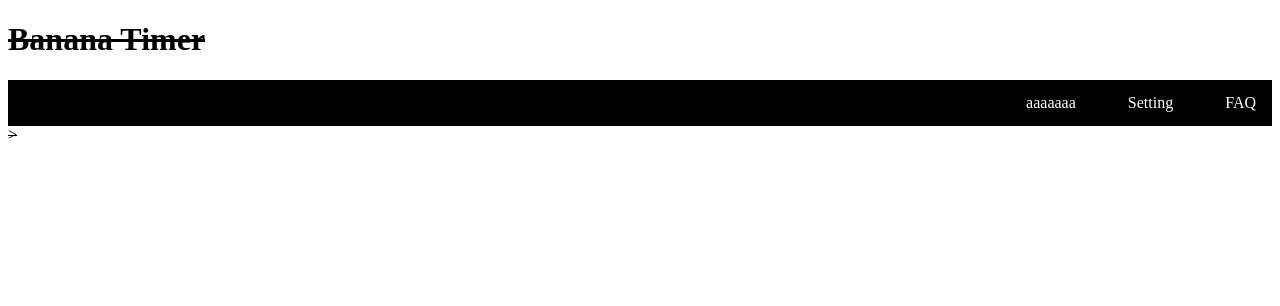
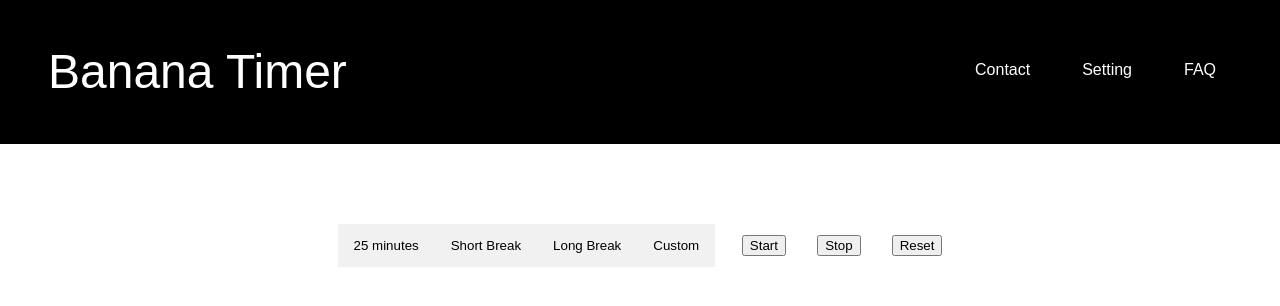
Before and after one commit to lui-cs/pomodoro, a plain HTML site: page index.html in a window 1280 px wide. Drawn offline with Linux system fonts and the light colour scheme.

Commit message:
Failed attempt #2

```diff
--- a/css/style.css
+++ /dev/null
@@ -1,20 +0,0 @@
-ul {
-    list-style-type: none;
-    margin: 0;
-    padding: 0;
-    overflow: hidden;
-    background-color: black;
-}
-
-li {
-    margin-left: 20px;
-    float: right;
-}
-
-li a {
-    display: block;
-    color: white;
-    text-align: center;
-    padding: 14px 16px;
-    text-decoration: none;
-}
--- /dev/null
+++ b/css/styles.css
@@ -0,0 +1,85 @@
+html,body,div,span,applet,object,iframe,h1,h2,h3,h4,h5,h6,p,blockquote,pre,a,abbr,acronym,address,big,cite,code,del,dfn,em,img,ins,kbd,q,s,samp,small,strike,strong,sub,sup,tt,var,b,u,i,center,dl,dt,dd,ol,ul,li,fieldset,form,label,legend,table,caption,tbody,tfoot,thead,tr,th,td,article,aside,canvas,details,embed,figure,figcaption,footer,header,hgroup,menu,nav,output,ruby,section,summary,time,mark,audio,video{border:0;font-size:100%;font:inherit;vertical-align:baseline;margin:0;padding:0}article,aside,details,figcaption,figure,footer,header,hgroup,menu,nav,section{display:block}body{line-height:1}ol,ul{list-style:none}blockquote,q{quotes:none}blockquote:before,blockquote:after,q:before,q:after{content:none}table{border-collapse:collapse;border-spacing:0}
+
+* {-webkit-box-sizing: border-box; box-sizing: border-box; -moz-box-sizing: border-box;}
+
+body {
+  font-family: Arial, sans-serif;
+}
+
+#logo {
+  float: left;
+  color: #fff;
+  font-size: 3em;
+}
+
+.navbar {
+  list-style-type: none;
+  margin: 0;
+  padding: 3em;
+  overflow: hidden;
+  background-color: black;
+}
+
+li {
+  margin-left: 20px;
+  float: right;
+}
+
+li a {
+  display: block;
+  color: white;
+  text-align: center;
+  padding: 14px 16px;
+  text-decoration: none;
+}
+
+.timer-wrapper {
+  display: -webkit-flex;
+  display: -ms-flex;
+  display: flex;
+  justify-content: center;
+  -ms-align-items: center;
+  align-items: center;
+  margin-top: 5em;
+}
+
+.current-time {
+  margin: 5em 0;
+}
+
+.clearfix {
+  clear: both;
+}
+
+.button-choices button {
+  margin-left: 2em;
+}
+
+.choices {
+  overflow: hidden;
+  background: #f1f1f1;
+}
+
+.choices button {
+  background-color: inherit;
+  float: left;
+  border: none;
+  outline: none;
+  cursor: pointer;
+  padding: 14px 16px;
+}
+
+.choices button:hover {
+  background-color: #ddd;
+}
+
+.choices button:active {
+  background-color: #ccc;
+}
+
+.timer-content {
+  display: none;
+  padding: 6px 12px;
+  border: 1px solid #ccc;
+  border-top: none;
+}
--- a/index.html
+++ b/index.html
@@ -3,23 +3,47 @@
 <head>
     <meta charset="UTF-8">
     <title>Banana Timer</title>
-    <link rel="stylesheet" href="css/style.css">
+    <link rel="stylesheet" href="css/styles.css">
 </head>
 <body>
-<div class="panel">
-    <s>
-    <h1>Banana Timer</h1>
-      <div class="navbar">
-        <ul>
-            <li><a href="#">FAQ</a></li>
-            <li><a href="#">Setting</a></li>
-            <li><a href="#">aaaaaaa</a></li>
-        </ul>
-      </div>>
+
+    <div class="top-navbar">
+      <nav>
+          <ul class="navbar">
+              <h1 id="logo">Banana Timer</h1>
+              <li><a href="#">FAQ</a></li>
+              <li><a href="#">Setting</a></li>
+              <li><a href="#">Contact</a></li>
+          </ul>
+        </nav>
     </div>
-</div>
+
+  <div class="timer-wrapper">
+    <div class="choices">
+      <button class="timer-title" onclick="chooseTimer(event, 'twentyFive')">25 minutes</button>
+      <button class="timer-title" onclick="chooseTimer(event, 'short-break')">Short Break</button>
+      <button class="timer-title" onclick="chooseTimer(event, 'long-break')">Long Break</button>
+      <button class="timer-title" onclick="chooseTimer(event, 'custom-time')">Custom</button>
+    </div>
+        <div id="twentyFive" class="timer-content">
+          <div class="current-time">Display Current Time Here</div>
+        </div>
+        <div id="short-break" class="timer-content">
+          <div class="current-time">Display Current Time Here</div>
+        </div>
+        <div id="long-break" class="timer-content">
+          <div class="current-time">Display Current Time Here</div>
+        </div>
+        <div id="custom-time" class="timer-content">
+          <div class="current-time">Display Current Time Here</div>
+        </div>
+        <div class="button-choices">
+          <button id="start">Start</button>
+          <button id="stop">Stop</button>
+          <button id="reset">Reset</button>
+        </div>
+    </div>
 
 </body>
-<script type="text/javascript" scr="main.js">
-    <
-    /html>
+<script type="text/javascript" scr="js/main.js"></script>
+</html>
```
Also changed, not shown: js/main.js (added, +28 -0 lines), main.js (deleted).
